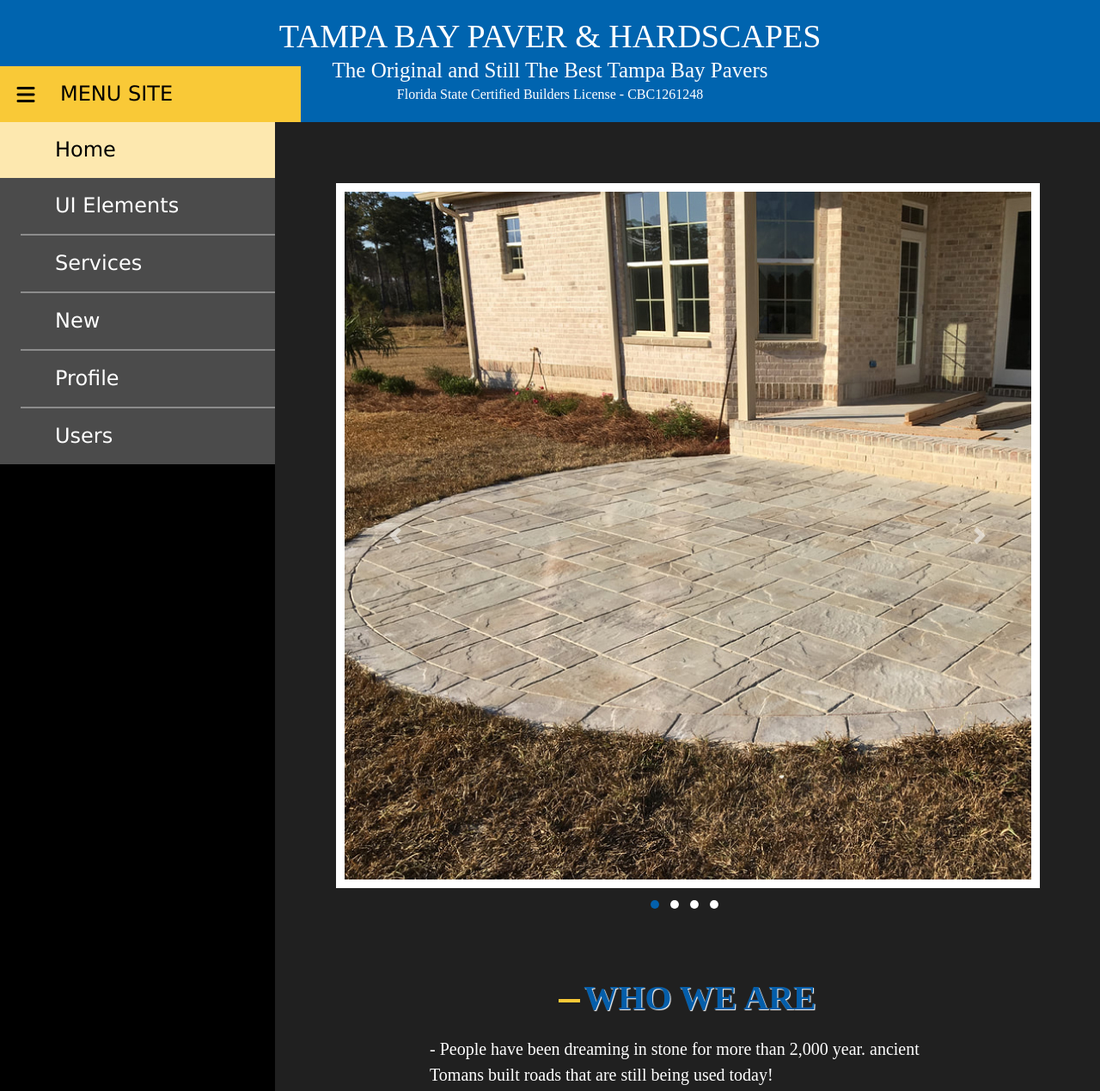
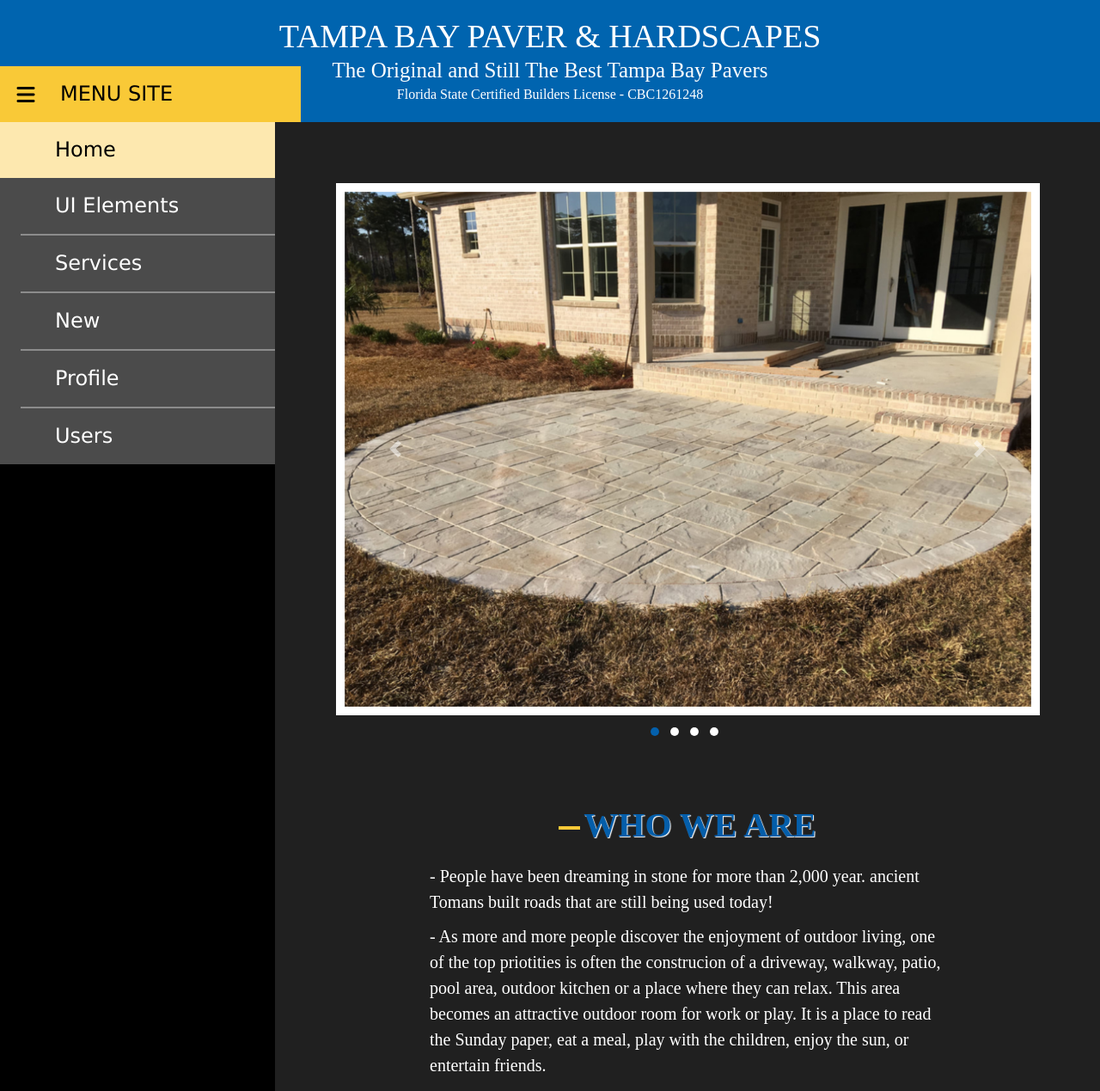
Before and after one commit to AnhNguyen92/BTL_Lap_Trinh_Web, a PHP site: page /tampabay-pavers/index.html in a window 1280 px wide. Shown: the part 75-1344 px from the top of the page at 86% size. Run offline with PHP 8.4, Linux system fonts and the light colour scheme; some libraries are stand-ins or nearby versions.

Commit message:
Update style.css
fix slider image smaller than its bound

```diff
--- a/src/css/style.css
+++ b/src/css/style.css
@@ -441,12 +441,16 @@ textarea {
     padding: 10px;
     background-color:#ffffff;
     width: inherit;
-    height: 820px;
+    /* height: 820px; */
 }
 
 #carouselExampleIndicators {
     height: 100%;
     /* border: 1px solid; */
+}
+
+.carousel-item img {
+    width: 100%;
 }
 
 .nav-side-menu {
```
